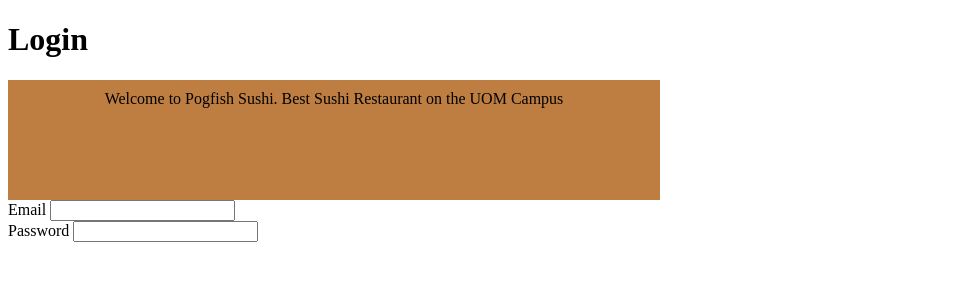
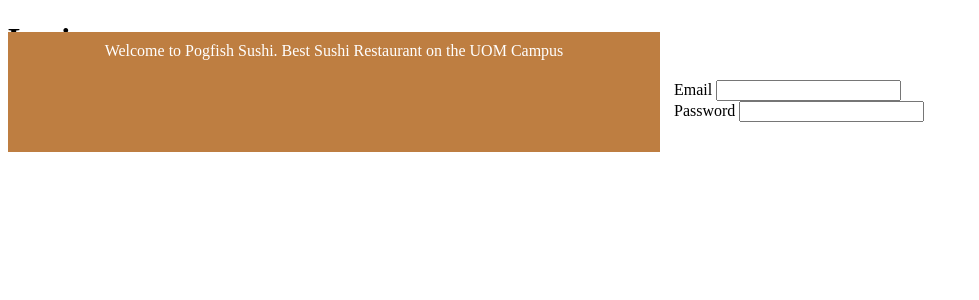
Before and after one commit to MaximCamilleri/Sushi-Restaurant-Template, a PHP site: page / in a window 1280 px wide. Shown: the top 300 px of the page, without its empty margins (0-979 px from the left). Run offline with PHP 8.4, Linux system fonts and the light colour scheme.

Commit message:
update in template login

```diff
--- a/index.html
+++ b/index.html
@@ -19,6 +19,7 @@
             Best Sushi Restaurant on the UOM Campus
 
         </div>
+        <div id = "credentials">
             <form method="POST">
                 <label for="">Email</label>
                 <input type="text">
@@ -27,5 +28,6 @@
                 <input type="text">
 
             </form>
+        </div>
     </body>
 </html>
--- a/loginCSS.css
+++ b/loginCSS.css
@@ -6,4 +6,12 @@
     text-align: center;
     position: relative;
     top: 50%;
+    transform: translateY(-50%);
+    color: #fff;
+    display: inline-block;
 }
+
+#credentials{
+    margin-left: 10px;
+    display: inline-block;
+}
```
Lines whose indentation alone changed are shown as unchanged.
